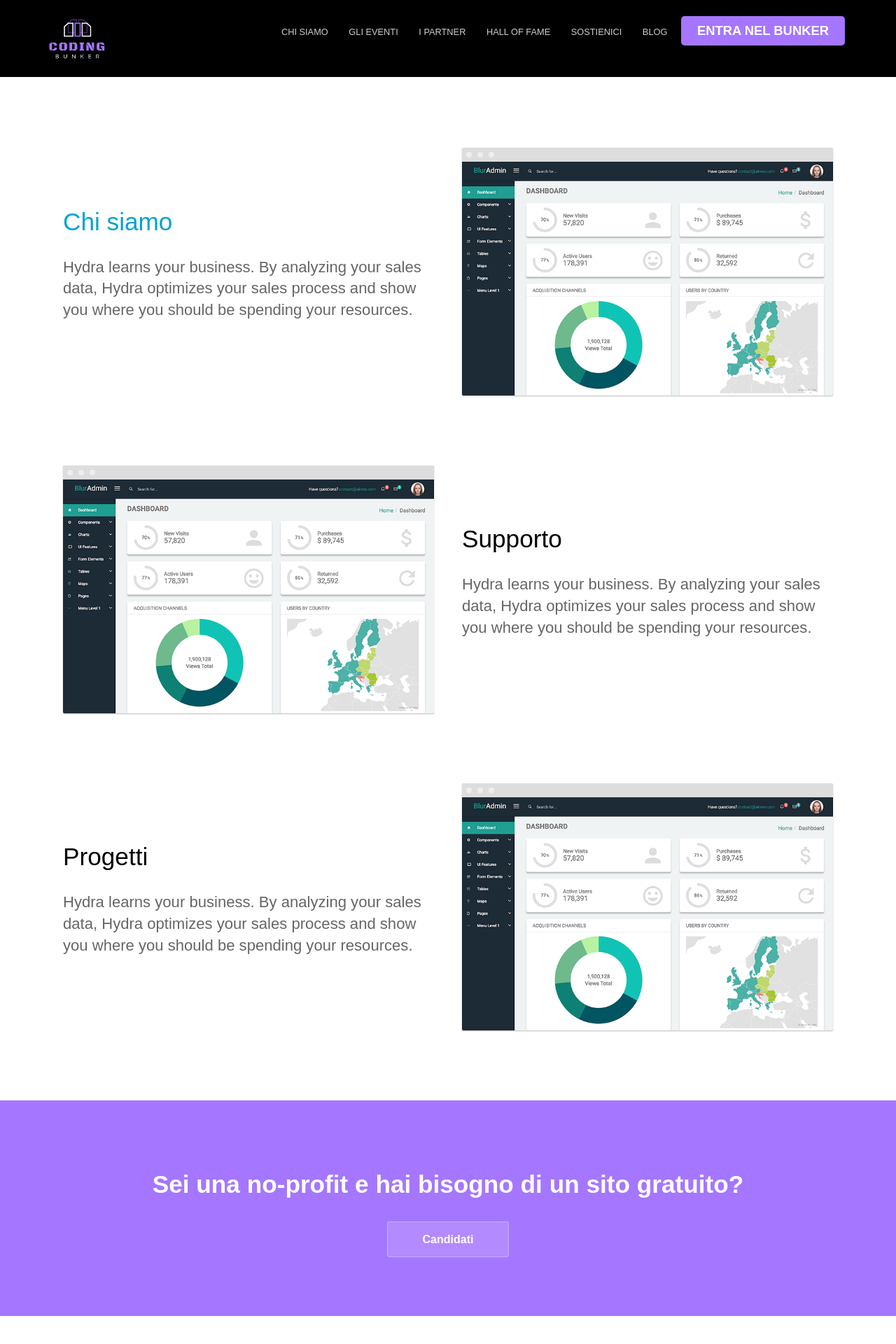
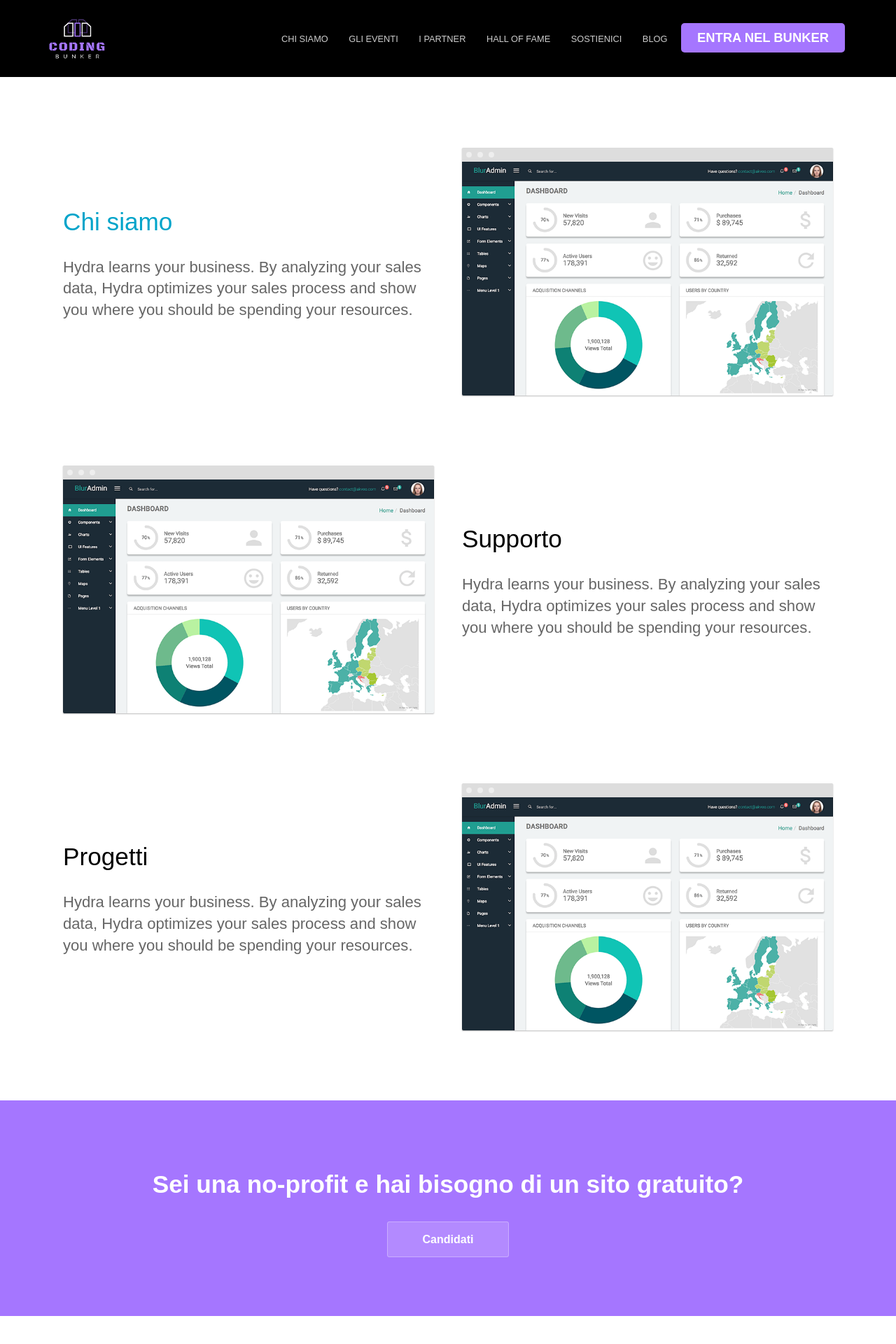
Before and after one commit to ludovicobesana/codingbunker-website, a Jekyll site: the page built from index.html, in a window 1280 px wide. Shown: the top 1920 px of the page at 70% size. Built offline with Jekyll 4.4.1, drawn with Linux system fonts in a browser that asks for light colours.

Commit message:
feat: Add some style on navbar

```diff
--- a/_sass/navigation.scss
+++ b/_sass/navigation.scss
@@ -1,6 +1,23 @@
+// DESKTOP
+
+// Selected nav items
+a.active {
+	color: white;
+}
+
+a.highlight {
+	border-radius: 5px;
+	color: white;
+	background-color: #A576FF;
+	font-size: 1.4375em;
+	font-weight: bold;
+	padding-left: 1.25em;
+	padding-right: 1.25em;
+}
+
 .nav-open nav {
-	border-bottom: 1px dotted rgba(255, 255, 255, .2);
 	padding: 10px 0;
+	text-align: center;
 	a {
 		display: block;
 	}
@@ -15,6 +32,7 @@
 	}
 }
 
+
 nav {
 	text-transform: uppercase;
 	font-size: .8em;
@@ -23,7 +41,7 @@
 	@media #{$mid-point} {
 		text-align: right;
 		position: absolute;
-		top: 13px;
+		top: 23px;
 		right: 0;
 		padding: 0 20px;
 	}
@@ -38,18 +56,25 @@
 		display: none;
 
 		@media #{$mid-point} {
+			display: none;
+		}
+
+		@media #{$desktop} {
 			display: inline;
 			padding: 10px;
 		}
+
+
 
 
 		&.nav-toggle {
 			display: inline;
 			position: absolute;
 			right: 10px;
-			top: -22px;
-			font-size: 1.9em;
+			top: -7px;
+			font-size: 2.4em;
 			border: 0;
+			color: white;
 
 			@media #{$mid-point} {
 				display: none;
@@ -63,24 +88,53 @@
 
 	a:hover {
 
-		border-bottom: 1px solid rgba(255,255,255,.3);
 		color: #fff;
 	}
 
-	@media #{$mid-point} {
+}
+
+
+// TABLET
+
+@media screen and (min-width: 501px) {
+
 	a.highlight {
 		border-radius: 5px;
-			color: #fff;
+		color: white;
 		background-color: #A576FF;
 		font-size: 1.4375em;
 		font-weight: bold;
 		padding-left: 1.25em;
 		padding-right: 1.25em;
 		}
-		}
 
 		a.active {
-		color: #fff;
+			color: white;
 		}
 
 }
+
+
+// MOBILE
+
+@media screen and (max-width: 500px) {
+
+	// ENTRA NEL BUNKER BUTTON
+	a.highlight {
+		border-radius: 5px;
+		color: white;
+		background-color: #A576FF;
+		font-size: 1.4375em;
+		font-weight: bold;
+		padding-left: 1.25em;
+		padding-right: 1.25em;
+		width: 50%;
+		margin-left: 20%;
+		}
+
+
+		a.active {
+			color: white;
+		}
+
+}
--- a/_sass/variables.scss
+++ b/_sass/variables.scss
@@ -3,6 +3,10 @@
 $middle-gradient-color: mix($brand-color, $secondary-brand-color, 95%);
 
 // Breakpoints
-$tablet: "(min-width: 450px)";
+$mobile: "(max-width: 500px)";
+
+$tablet: "(min-width: 501px)";
+
 $mid-point: "(min-width: 1000px)";
-$desktop: "(min-width: 1000px)";
+
+$desktop: "(min-width: 1001px)";
```
Lines whose indentation alone changed are shown as unchanged.
